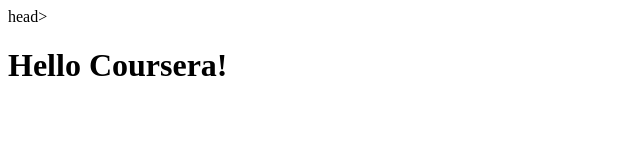
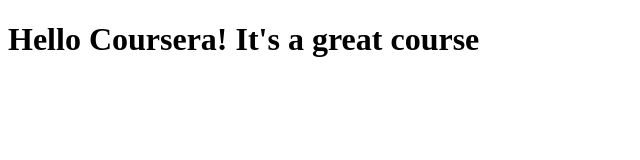
Before and after one commit to gerardcon/coursera-test, a plain HTML site: page site/index.html in a window 1280 px wide. Shown: the whole page, without its empty margins (0-640 px from the left). Drawn offline with Linux system fonts and the light colour scheme.

Commit message:
small addition

```diff
--- a/site/index.html
+++ b/site/index.html
@@ -2,8 +2,8 @@
 <html>
 <head>
 	<title>Hello Coursera</title>
-</head>head>
+</head>
 <body>
-	<h1>Hello Coursera!</h1>
+	<h1>Hello Coursera! It's a great course</h1>
 </body>
 </html>
```
